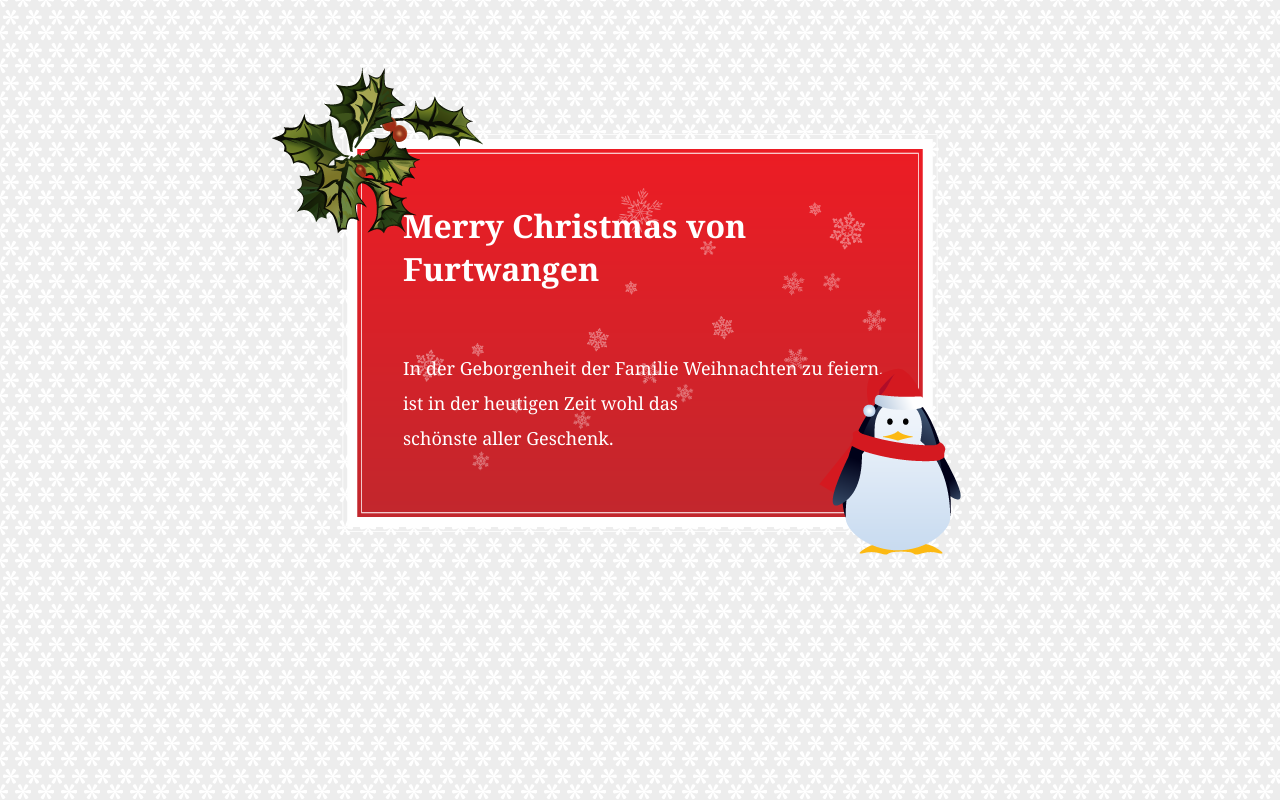
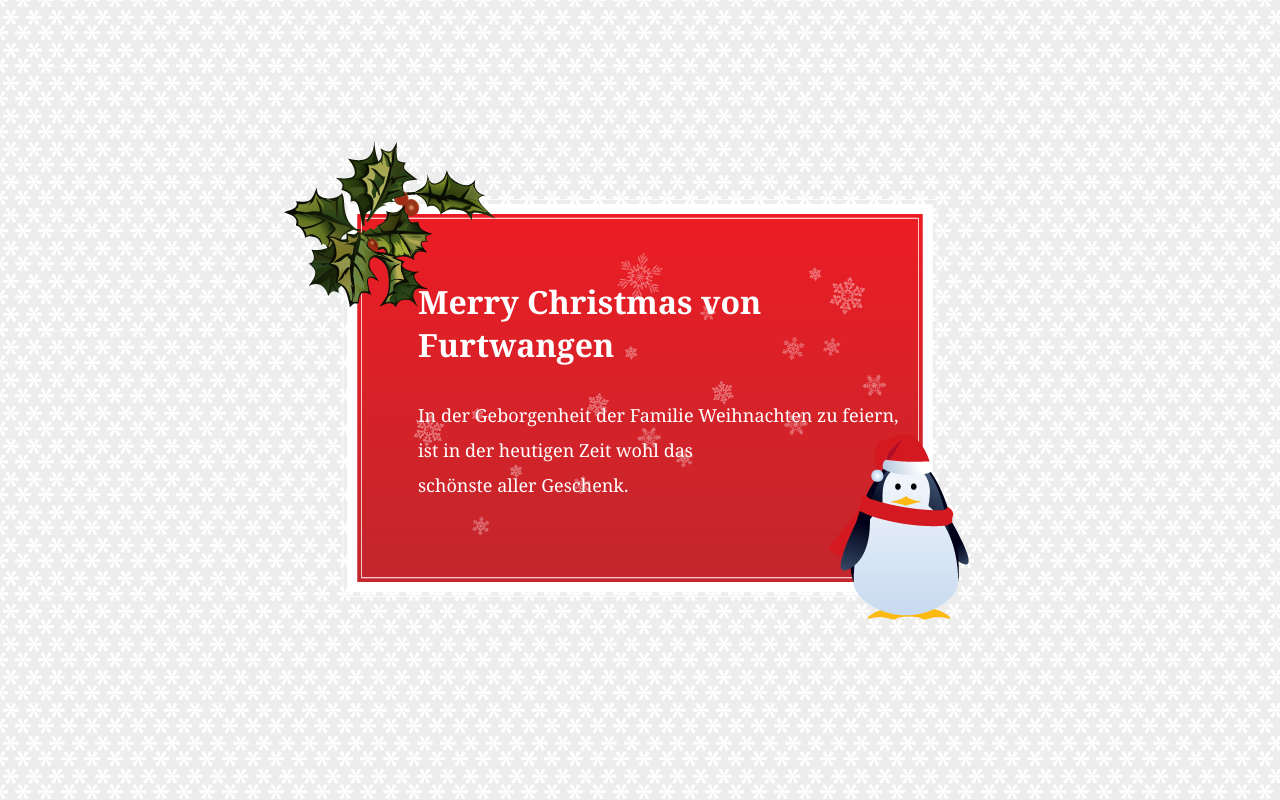
Before and after one commit to k-poschmann/k-poschmann.github.io, a plain HTML site: page Aufgabe_3/Station_1/station1.html in a window 1280 px wide. Drawn offline with Linux system fonts and the light colour scheme.

Commit message:
git commit -m "another commit"

```diff
--- a/Aufgabe_3/Station_1/style.css
+++ b/Aufgabe_3/Station_1/style.css
@@ -4,9 +4,13 @@ body{
 }
 
 #wrapper{
-    margin: 0 auto;
+    /*margin: 0 auto;
     position: relative;
-    margin-top: 10.5%;
+    margin-top: 10.5%;*/
+    position: absolute;
+    left:50%;
+    top: 50%;
+    transform:  translate(-50%, -50%);
 }
 
 /*----------------------------------------------------------------- STATION 1-----------------------------------------------------------------------
@@ -14,14 +18,14 @@ body{
 
 .pinguin{
     position: absolute;
-    bottom: -20px;
-    right: 310px;
+    bottom: -5%;
+    right: -5%;
 }
 
 .busch{
     position: absolute;
-    top: -70px;
-    left: 260px;
+    top: -15%;
+    left: -10%;
 }
 
 h1{
@@ -29,14 +33,14 @@ h1{
     text-align: left;
     font-family: Georgia, 'Times New Roman', Times, serif;
     color: white;
-    top: 50px;
-    left: 395px;
+    top: 15%;
+    left: 13%;
 }
 
 p{
     position: absolute;
-    top: 200px;
-    left: 395px;
+    top: 45%;
+    left: 13%;
     text-align: left;
     font-family: Georgia, 'Times New Roman', Times, serif;
     color: white;
```
